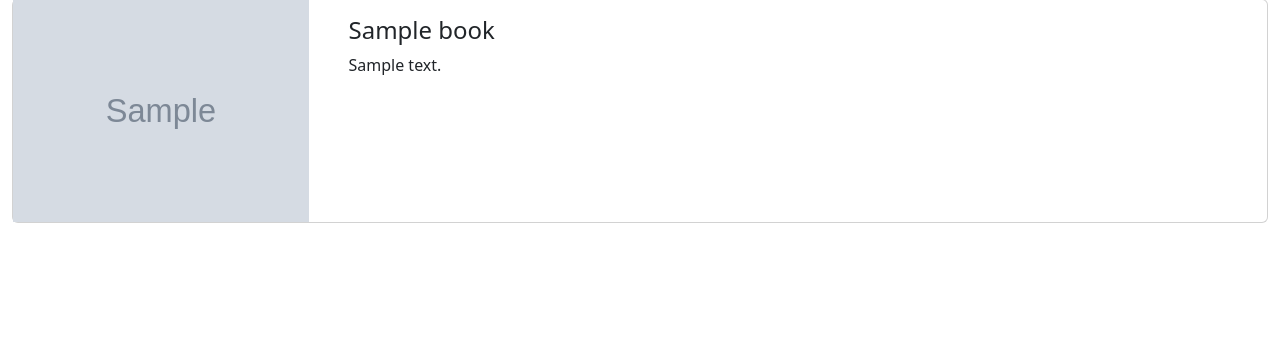
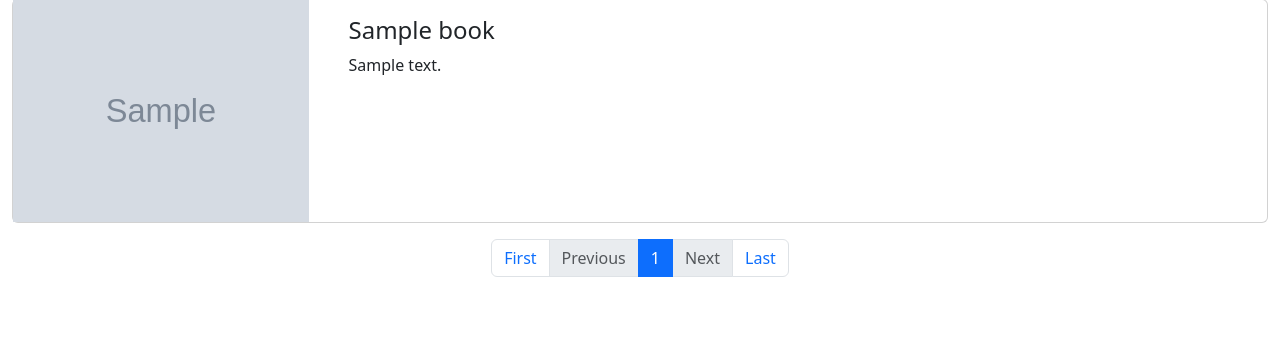
Before and after one commit to Korbin-Dansie/CS3620_Book, a Django app: template Books/templates/home.html in a window 1280 px wide. Shown: the part 121-470 px from the top of the page. Run offline with Django 4.2, Linux system fonts and the light colour scheme; the template is opened without the code that fills it: most values are stand-ins (such as "Sample title", 1, 10 or a date in 2020); grey boxes marked "Sample" are stand-in pictures.

Commit message:
Set up pagination

```diff
--- a/Books/templates/home.html
+++ b/Books/templates/home.html
@@ -10,12 +10,71 @@
     </div>
     <div class="col-md-9">
       <div class="card-body">
-        <h4 class="card-title">{{ book.name }}</h4>
-        <p class="card-text">{{ book.description }}</p>
+        <h4 class="card-title">
+          {{ book.name }}
+        </h4>
+        <p class="card-text">
+          {{ book.description }}
+        </p>
       </div>
     </div>
   </div>
 </div>
 {% endfor %}
 
+<nav class="mb-4">
+  <ul class="pagination justify-content-center">
+    <!-- Display up to 9 items for pagination 1 ... 3 4 5 6 7 ... 9 -->
+    <!-- Based off of https://nemecek.be/blog/105/how-to-use-elided-pagination-in-django-and-solve-too-many-pages-problem -->
+    <!-- Get current page number -->
+    <!-- Check if it is within 2 of the end -->
+    <ul class="pagination justify-content-center flex-wrap mt-2 mb-4">
+      <li class="page-item">
+        <a class="page-link" href="?page=1">First</a>
+      </li>
+
+      <!-- Start of previous button -->
+      {% if book_list.has_previous %}
+      <li class="page-item">
+        <a class="page-link" href="?page={{ book_list.previous_page_number }}">Previous</a>
+      </li>
+      {% else %}
+      <li class="page-item disabled">
+        <a class="page-link">Previous</a>
+      </li>
+      {% endif %}
+      <!-- End of previous button -->
+      <!-- Start of main links -->
+      {% for i in page_range|default_if_none:book_list.paginator.get_elided_page_range %}
+        {% if book_list.number == i %}
+          <li class="page-item active">
+            <a class="page-link">{{ i }}</a>
+          </li>
+
+        {% else %}
+          {% if i == book_list.paginator.ELLIPSIS %}
+            <li class="page-item">
+              <a class="page-link">{{ i }}</a>
+            </li>
+          {% else %}
+              <li class="page-item">
+                <a class="page-link" href="?page={{ i }}">{{ i }}</a>
+              </li>
+          {% endif %}
+        {% endif %}
+      {% endfor %}
+      <!-- End of main links -->
+      <!-- Start of next -->
+      {% if book_list.has_next %}
+      <li class="page-item"><a class="page-link" href="?page={{ book_list.next_page_number }}">Next</a></li>
+      {% else %}
+      <li class="disabled page-item"><span class="page-link">Next</span></li>
+      {% endif %}
+      <!-- End of next -->
+      <li class="page-item">
+        <a class="page-link" href="?page={{ book_list.paginator.num_pages }}">Last</a>
+      </li>
+    </ul>
+</nav>
+
 {% endblock %}
--- a/templates/base.html
+++ b/templates/base.html
@@ -1,5 +1,5 @@
 <!DOCTYPE html>
-<html lang="en" class="h-100">
+<html lang="en">
 
 <head>
   <meta charset="UTF-8">
@@ -21,7 +21,7 @@
   </header>
   <main class="h-100 mt-5">
     <!-- Display messages -->
-    <div class="container-fluid container-xxl pt-3 py-pd-4 h-100">
+    <div class="container-fluid container-xxl pt-3 py-pd-4">
       {% block content %}
       {% endblock %}
     </div>
```
Also changed, not shown: Books/views.py (+9 -2 lines).
